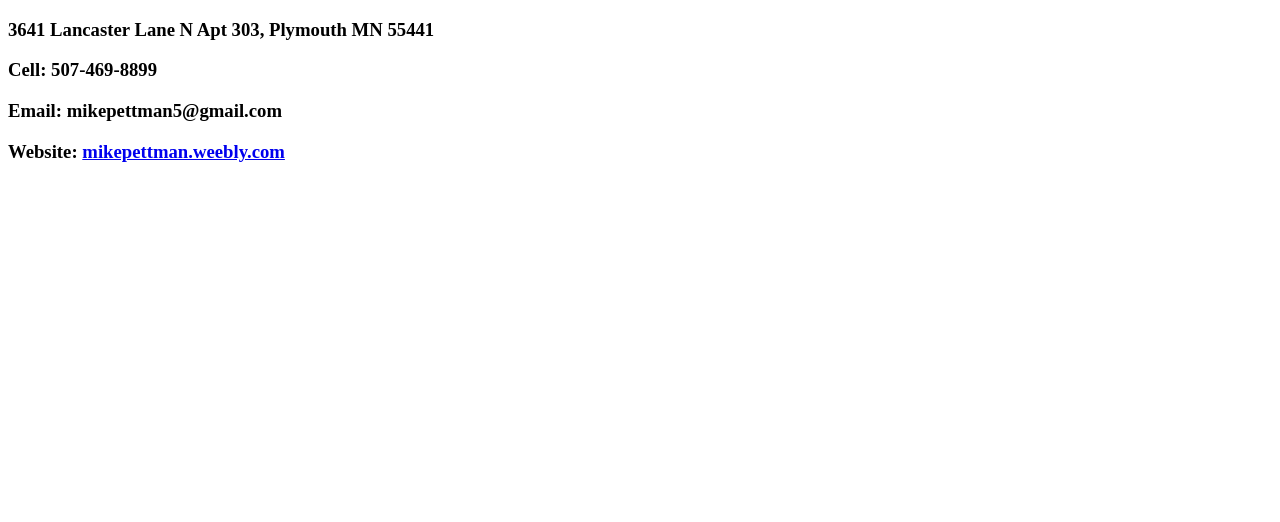
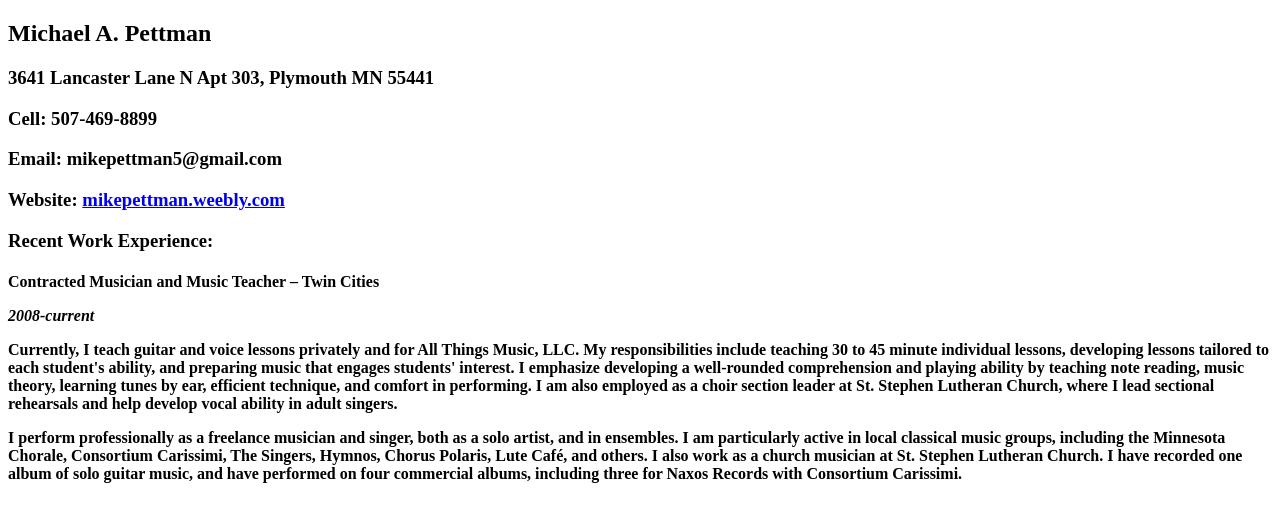
Before and after one commit to mikep79/mikep79.github.io, a plain HTML site: page index.html in a window 1280 px wide. Drawn offline with Linux system fonts and the light colour scheme.

Commit message:
first job

```diff
--- a/index.html
+++ b/index.html
@@ -7,12 +7,21 @@
   <body>
     <div id="container">
       <div id="contact info">
-        <h2Michael A. Pettman</h2>
+        <h2>Michael A. Pettman</h2>
         <h3>3641 Lancaster Lane N Apt 303, Plymouth MN 55441
           <p>Cell: 507-469-8899</p>
           <p>Email: mikepettman5@gmail.com</p>
           <p>Website: <a href="http://www.mikepettman.weebly.com">mikepettman.weebly.com</a></p></h3>
-
+    <div id="container">
+        <div id="work experience">
+            <h3>Recent Work Experience:</h3>
+            <p></p>
+            <h4>Contracted Musician and Music Teacher – Twin Cities
+                <p><i>2008-current</i></p>
+                <p>Currently, I teach guitar and voice lessons privately and for All Things Music, LLC. My responsibilities include teaching 30 to 45 minute individual lessons, developing lessons tailored to each student's ability, and preparing music that engages students' interest. I emphasize developing a well-rounded comprehension and playing ability by teaching note reading, music theory, learning tunes by ear, efficient technique, and comfort in performing. I am also employed as a choir section leader at St. Stephen Lutheran Church, where I lead sectional rehearsals and help develop vocal ability in adult singers.</p>
+                <p></p>
+                <p>I perform professionally as a freelance musician and singer, both as a solo artist, and in ensembles. I am particularly active in local classical music groups, including the Minnesota Chorale, Consortium Carissimi, The Singers, Hymnos, Chorus Polaris, Lute Café, and others. I also work as a church musician at St. Stephen Lutheran Church. I have recorded one album of solo guitar music, and have performed on four commercial albums, including three for Naxos Records with Consortium Carissimi.</p>
+            <p>
 
 
 
```
